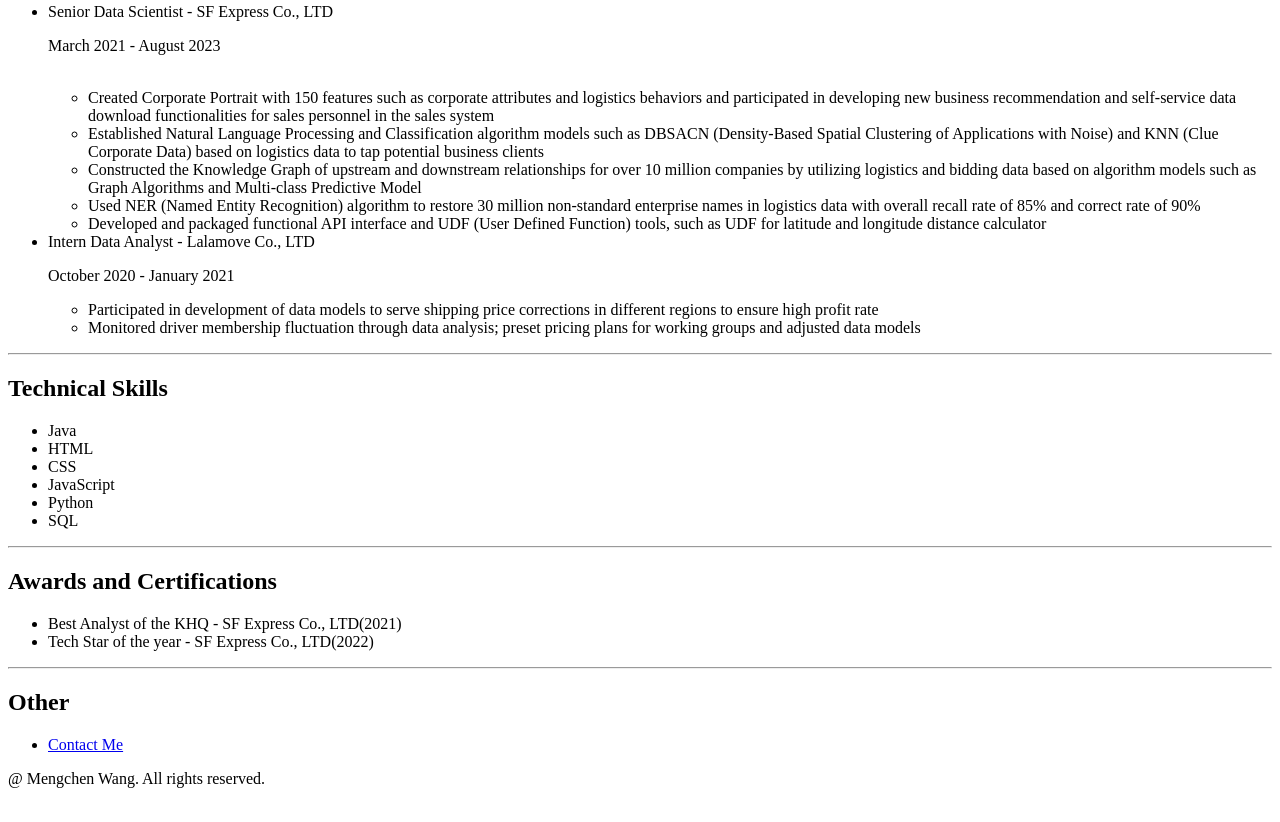
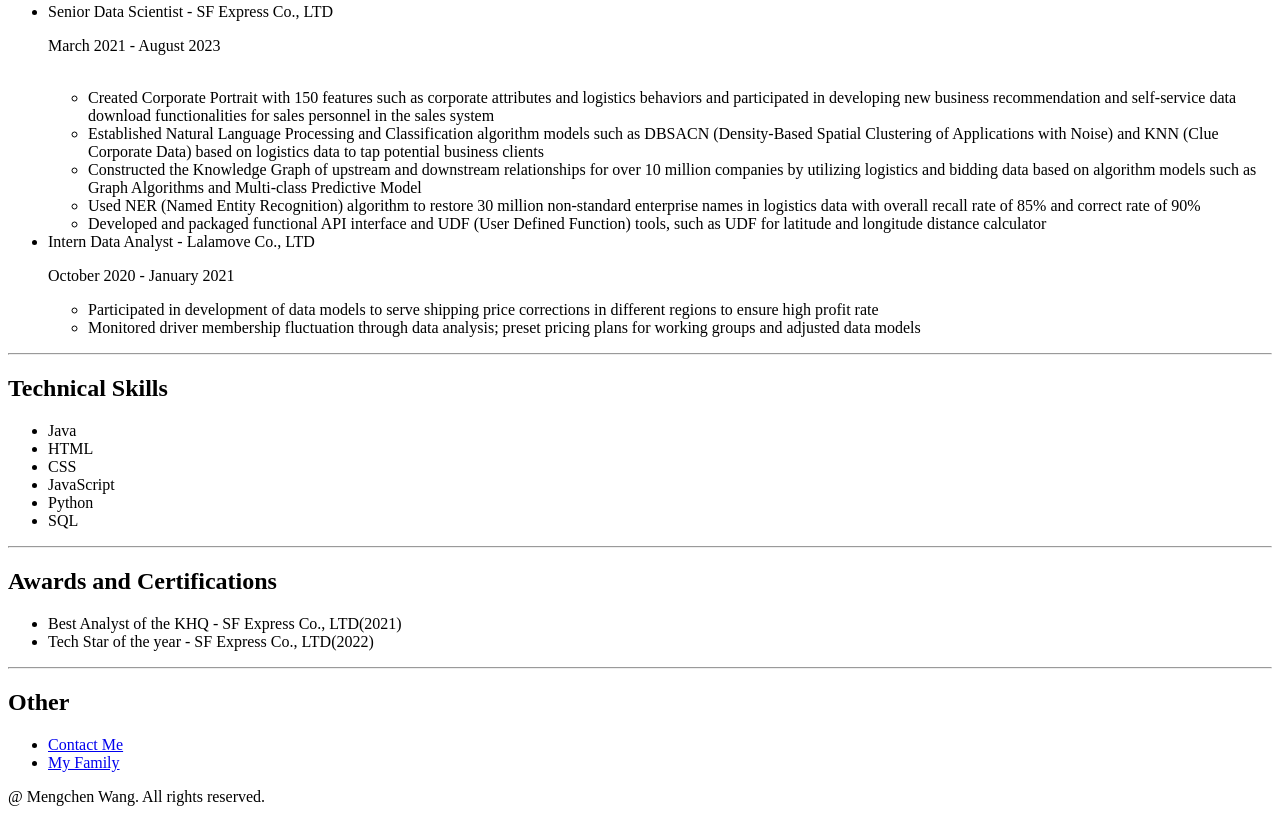
Before and after one commit to mcHan18/html-portfolio, a plain HTML site: page index.html in a window 1280 px wide. Shown: the part 589-1411 px from the top of the page. Drawn offline with Linux system fonts and the light colour scheme.

Commit message:
Add files via upload

```diff
--- a/index.html
+++ b/index.html
@@ -60,6 +60,7 @@
     <h2>Other</h2>
     <ul>
         <li><a href="../4.3 HTML Porfolio Project/public/contact.html">Contact Me</a></li>
+        <li><a href="./myFamily.html">My Family</a></li>
     </ul>
     <footer>
         <p>
```
